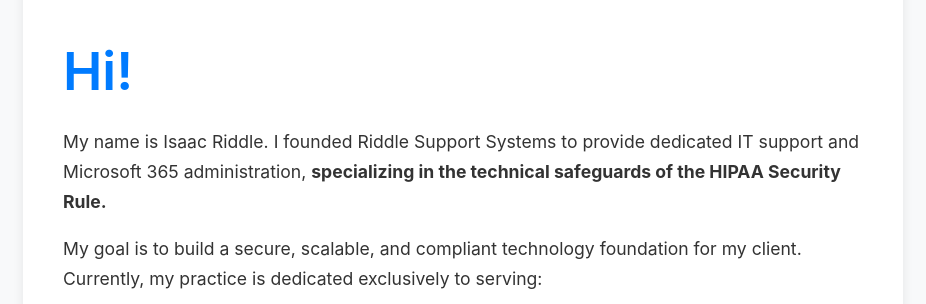
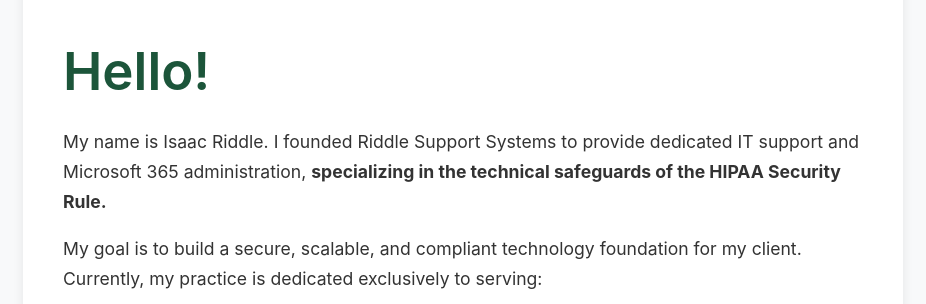
Before and after one commit to Riddle-Support-Systems/rss-landingpage, a plain HTML site: page index.html in a window 1280 px wide. Shown: the part 174-478 px from the top of the page, without its empty margins (177-1103 px from the left). Drawn offline with Linux system fonts and the light colour scheme.

Commit message:
updated Hi! to Hello!

```diff
--- a/index.html
+++ b/index.html
@@ -54,7 +54,7 @@
         .greeting {
             font-size: 3em;
             font-weight: 600;
-            color: #007bff; /* A friendly blue */
+            color: rgb(28, 85, 58); /* A friendly seagreen */
             display: block; /* Puts it on its own line */
             margin-bottom: 10px;
         }
@@ -114,7 +114,7 @@
 
         <main>
             <p>
-                <span class="greeting">Hi!</span> My name is Isaac Riddle. I founded Riddle Support Systems to provide dedicated IT support and Microsoft 365 administration, <strong>specializing in the technical safeguards of the HIPAA Security Rule.</strong>
+                <span class="greeting">Hello!</span> My name is Isaac Riddle. I founded Riddle Support Systems to provide dedicated IT support and Microsoft 365 administration, <strong>specializing in the technical safeguards of the HIPAA Security Rule.</strong>
             </p>
             <p>
                 My goal is to build a secure, scalable, and compliant technology foundation for my client. Currently, my practice is dedicated exclusively to serving:
```
